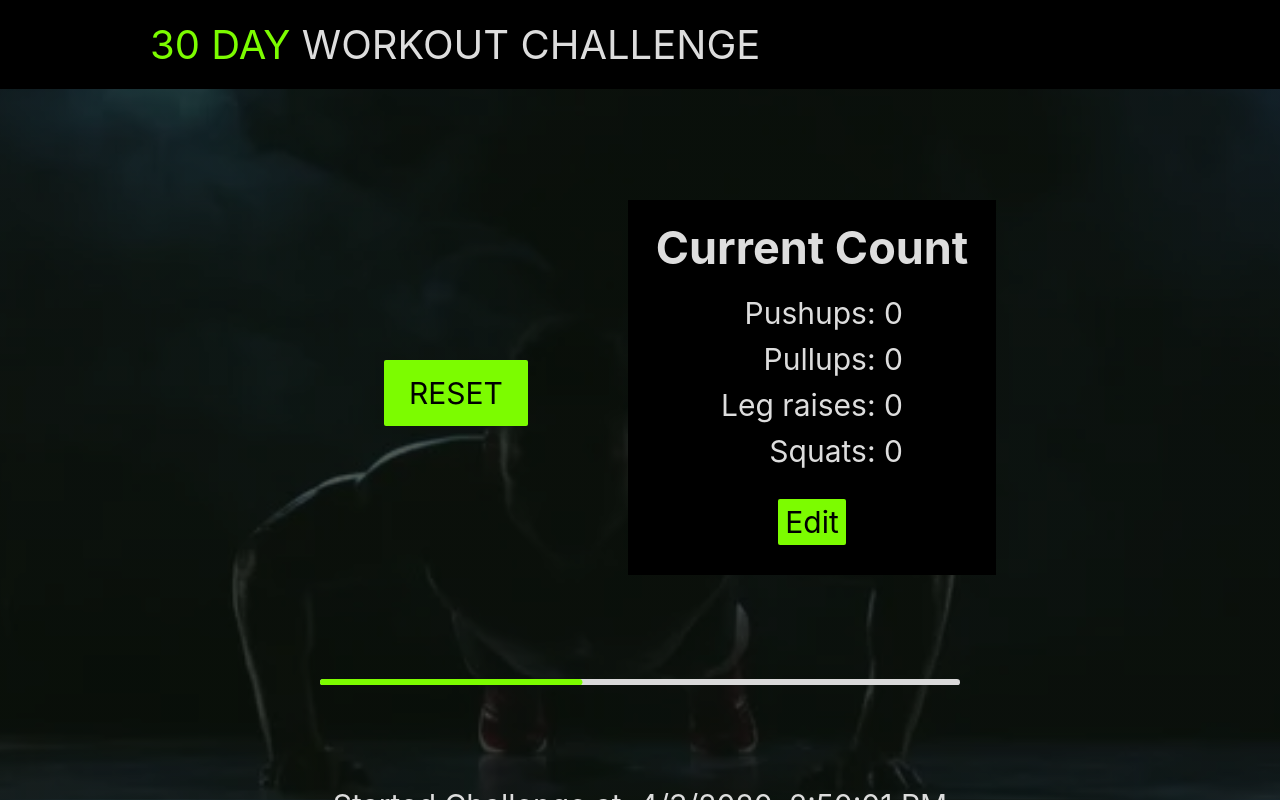
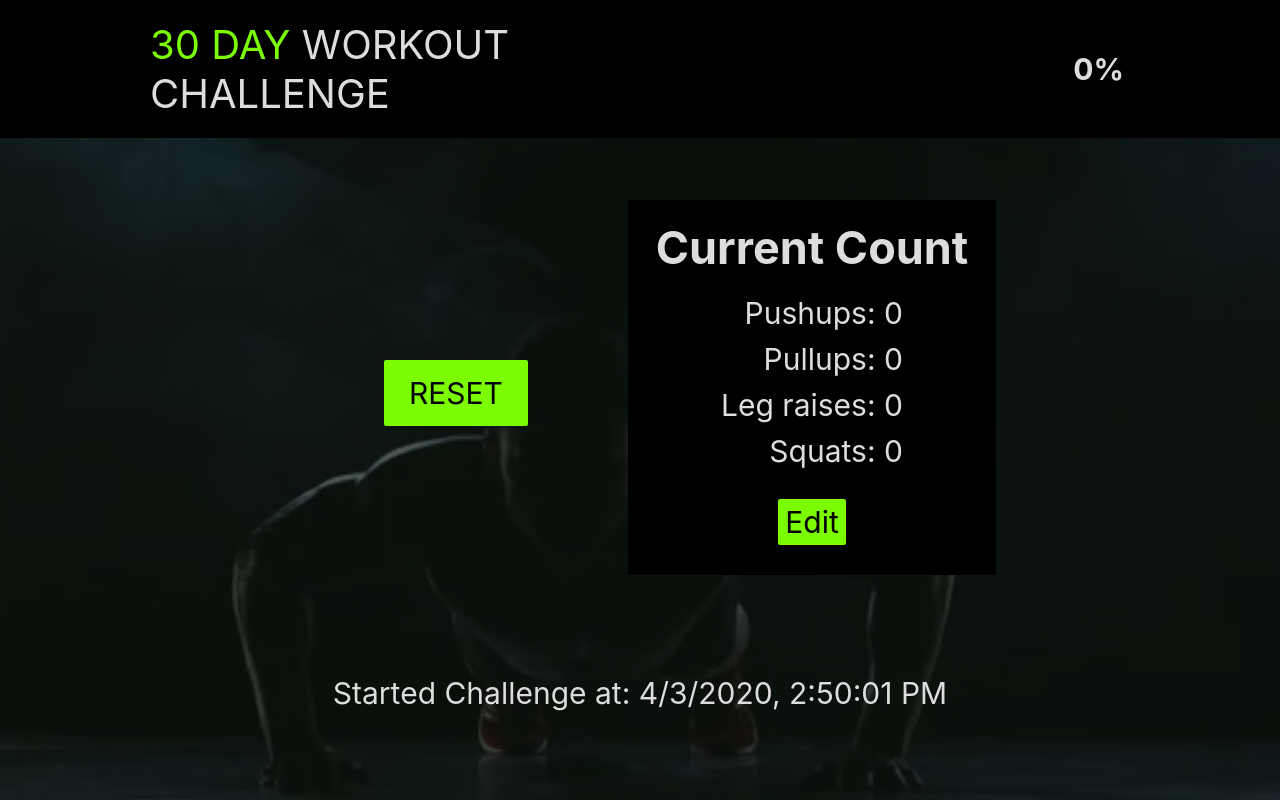
Before and after one commit to xrawvelocity/30dayWorjoutChallenge, a React (Create React App) app: page / in a window 1280 px wide. Both pictures are taken after a click on the element "START". Shown: the top 800 px of the page. Built offline with nearby package versions, Linux system fonts and the light colour scheme.

Commit message:
finished progress bar

```diff
--- a/src/App.js
+++ b/src/App.js
@@ -1,5 +1,6 @@
 import React, { Component, Fragment } from "react";
-import Line from 'rc-progress';
+import ReactDOM from 'react-dom';
+import { Line } from 'rc-progress';
 
 let curYear = new Date().getFullYear();
 
@@ -72,6 +73,11 @@ let addedSquats = localStorage.getItem("addedSquats");
   ? (addedSquats = 5)
   : (addedSquats = localStorage.getItem("addedSquats"));
 
+
+let done = ids.length - 1;
+console.log(done)
+export {done};
+
 export default class App extends Component {
   state = {
     start: started,
@@ -79,6 +85,8 @@ export default class App extends Component {
     time: startTime,
 
     ids: [...ids],
+
+    done,
 
     edit: false,
 
@@ -105,6 +113,15 @@ export default class App extends Component {
     else {
       ids = JSON.parse(localStorage.getItem("ids"));
     }
+    ReactDOM.render(<div>
+      <Line percent={`${done * 100 / 20}`} strokeWidth="5" strokeColor="#7cfc00" trailWidth="5" />
+    </div>, document.getElementById('progress'))
+  }
+
+  componentDidUpdate(){
+    ReactDOM.render(<div>
+      <Line percent={`${this.state.done * 100 / 20}`} strokeWidth="5" strokeColor="#7cfc00" trailWidth="5" />
+    </div>, document.getElementById('progress'))
   }
 
   renderWorkouts = () => {
@@ -193,6 +210,7 @@ export default class App extends Component {
       legraisesEdit: 0,
       squatsEdit: 0
     })
+
     await localStorage.setItem("pushupsEdit", this.state.pushupsEdit);
     await localStorage.setItem("pullupsEdit", this.state.pullupsEdit);
     await localStorage.setItem("legraisesEdit", this.state.legraisesEdit);
@@ -206,6 +224,10 @@ export default class App extends Component {
     await localStorage.setItem("ids", JSON.stringify(filteredArray));
 
     await this.setState({ ids: filteredArray });
+
+    done = this.state.ids.length - 1;
+    this.setState({ done })
+    console.log(done)
   };
 
   handleChange = e => {
@@ -261,6 +283,10 @@ export default class App extends Component {
             <ul>
               {this.state.start ? (
                 <Fragment>
+                <div class="progress">
+                  <div class="progress-bar" id="progress"></div>
+                  <h1 class="progress-text">{`${this.state.done * 100 / 20}%`}</h1>
+                </div>
                   <a href="#top">
                     <li
                       onClick={() => this.setState({ selected: "count" })}
@@ -290,7 +316,10 @@ export default class App extends Component {
                     </li>
                   </a>
                 </Fragment>
-              ) : null}
+              ) : <div class="progress progress__hidden">
+                  <div class="progress-bar" id="progress"></div>
+                  <h1 class="progress-text">{`${this.state.done * 100 / 20}%`}</h1>
+                </div>}
               {/* <li
                 onClick={() => this.setState({ difficulty: basic })}
                 className={
@@ -526,8 +555,6 @@ export default class App extends Component {
               </div>
             </section>
 
-            <div id="progress"></div>
-
             <p
               className={
                 this.state.start ? "main-started" : "main-started__hidden"
--- a/src/index.css
+++ b/src/index.css
@@ -67,6 +67,7 @@ nav ul {
   text-decoration: none;
   color: #ddd;
   font-size: 4rem;
+  margin-right: -10rem;
   text-transform: uppercase; }
 
 .title:hover {
@@ -92,6 +93,23 @@ nav ul {
 
 .selected:hover {
   cursor: default; }
+
+.progress {
+  display: flex;
+  justify-content: flex-end;
+  align-items: center;
+  width: 90%;
+  flex-direction: row; }
+  .progress-bar {
+    width: 50%;
+    margin-right: 3rem;
+    margin-top: .7rem; }
+  .progress-text {
+    color: #ddd;
+    font-size: 3rem; }
+  .progress__hidden {
+    display: none;
+    visibility: hidden; }
 
 .main-top {
   display: flex;
@@ -188,10 +206,6 @@ nav ul {
   .main-finished__hidden {
     display: none;
     visibility: hidden; }
-
-#progress {
-  width: 50%;
-  margin: 0 auto 10rem; }
 
 .grid {
   display: grid;
@@ -296,6 +310,25 @@ footer {
     text-transform: uppercase;
     display: flex;
     flex-direction: column; }
+  .progress {
+    display: flex;
+    justify-content: flex-end;
+    align-items: flex-end;
+    width: 90%;
+    flex-direction: column;
+    position: fixed;
+    margin: 9% 2rem 0 0;
+    top: 0;
+    right: 0; }
+    .progress-bar {
+      width: 50%;
+      margin: .7rem -1rem 1rem 0; }
+    .progress-text {
+      color: #ddd;
+      font-size: 2.4rem; }
+    .progress__hidden {
+      display: none;
+      visibility: hidden; }
   .grid {
     display: grid;
     grid-template-columns: repeat(auto-fit, minmax(150px, 300px));
--- a/src/index.js
+++ b/src/index.js
@@ -3,8 +3,6 @@ import ReactDOM from 'react-dom';
 import './index.css';
 import App from './App';
 import * as serviceWorker from './serviceWorker';
-
-import { Line } from 'rc-progress';
 
 ReactDOM.render(
   <React.StrictMode>
@@ -13,9 +11,7 @@ ReactDOM.render(
   document.getElementById('root')
 );
 
-ReactDOM.render(<div>
-  <Line percent="40" strokeWidth="1" strokeColor="#7cfc00" />
-</div>, document.getElementById('progress'));
+
 
 
 // If you want your app to work offline and load faster, you can change
--- a/src/sass/components/_main.scss
+++ b/src/sass/components/_main.scss
@@ -127,8 +127,3 @@
     visibility: hidden;
   }
 }
-
-#progress {
-  width: 50%;
-  margin: 0 auto 10rem;
-}
--- a/src/sass/components/_navigation.scss
+++ b/src/sass/components/_navigation.scss
@@ -27,6 +27,7 @@ nav ul {
   text-decoration: none;
   color: #ddd;
   font-size: 4rem;
+  margin-right: -10rem;
   text-transform: uppercase;
 }
 
@@ -59,3 +60,26 @@ nav ul {
 .selected:hover {
   cursor: default;
 }
+
+
+.progress {
+  display: flex;
+  justify-content: flex-end;
+  align-items: center;
+  width: 90%;
+  flex-direction: row;
+  &-bar {
+    width: 50%;
+    margin-right: 3rem;
+    margin-top: .7rem;
+  }
+  &-text {
+    color: #ddd;
+    font-size: 3rem;
+  }
+
+  &__hidden {
+    display: none;
+    visibility: hidden;
+  }
+}
```
Also changed, not shown: src/sass/main.scss (+27 -0 lines).
